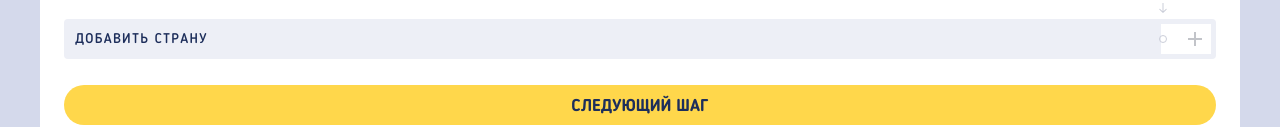
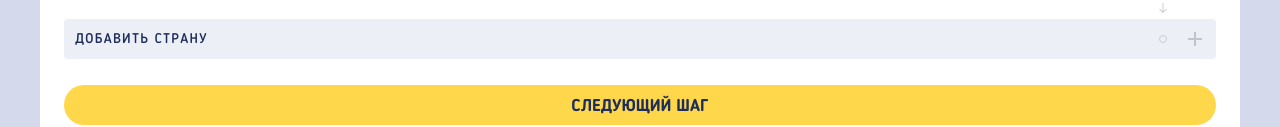
Before and after one commit to pestrige/974243-pognali-21, a website: page source/form.html in a window 1280 px wide. Shown: the part 2065-2192 px from the top of the page. Drawn offline with nearby package versions, Linux system fonts and the light colour scheme; some packages are replaced by stand-ins of ours; files that its build step writes are made by us from their sources.

Commit message:
Поправил фон у select

```diff
--- a/source/sass/blocks/country-field.scss
+++ b/source/sass/blocks/country-field.scss
@@ -70,7 +70,6 @@
     top: 5px;
     bottom: 5px;
     right: 5px;
-    background-color: var(--background-white);
     background-image: url("../img/icons/arrow-down.svg"), linear-gradient(90deg, transparent 0%, white 40%);
     background-repeat: no-repeat;
     background-position: right 9px center, right center;
```
